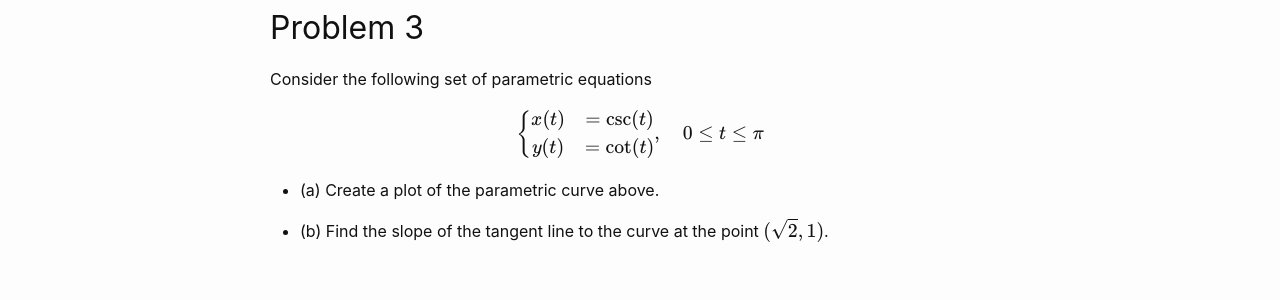
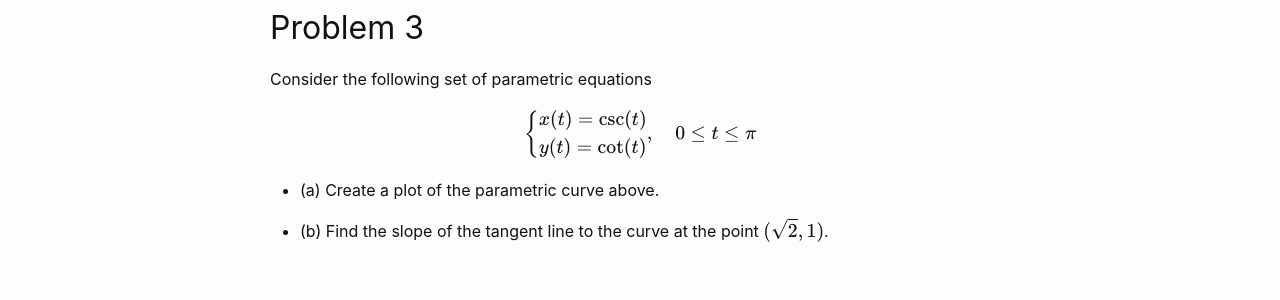
Before and after one commit to wcasper/math150Bsummer2023, a Jekyll site: the page built from _exams/exam2/practice-exam2.md, in a window 1280 px wide. Shown: the part 904-1204 px from the top of the page. Built offline with Jekyll 4.4.1, drawn with Linux system fonts in a browser that asks for light colours.

Commit message:
fixed typo

```diff
--- a/_exams/exam2/practice-exam2.md
+++ b/_exams/exam2/practice-exam2.md
@@ -28,8 +28,8 @@ $$y' = e^{y-t}\sec(y),\ \ y(0) = 0.$$
 Consider the following set of parametric equations
 
 $$\left\lbrace\begin{array}{c}
-x(t) &= \csc(t)\\
-y(t) &= \cot(t)\\
+x(t) = \csc(t)\\
+y(t) = \cot(t)\\
 \end{array}\right.,\quad 0\leq t\leq \pi$$
 
 * (a) Create a plot of the parametric curve above.
```
